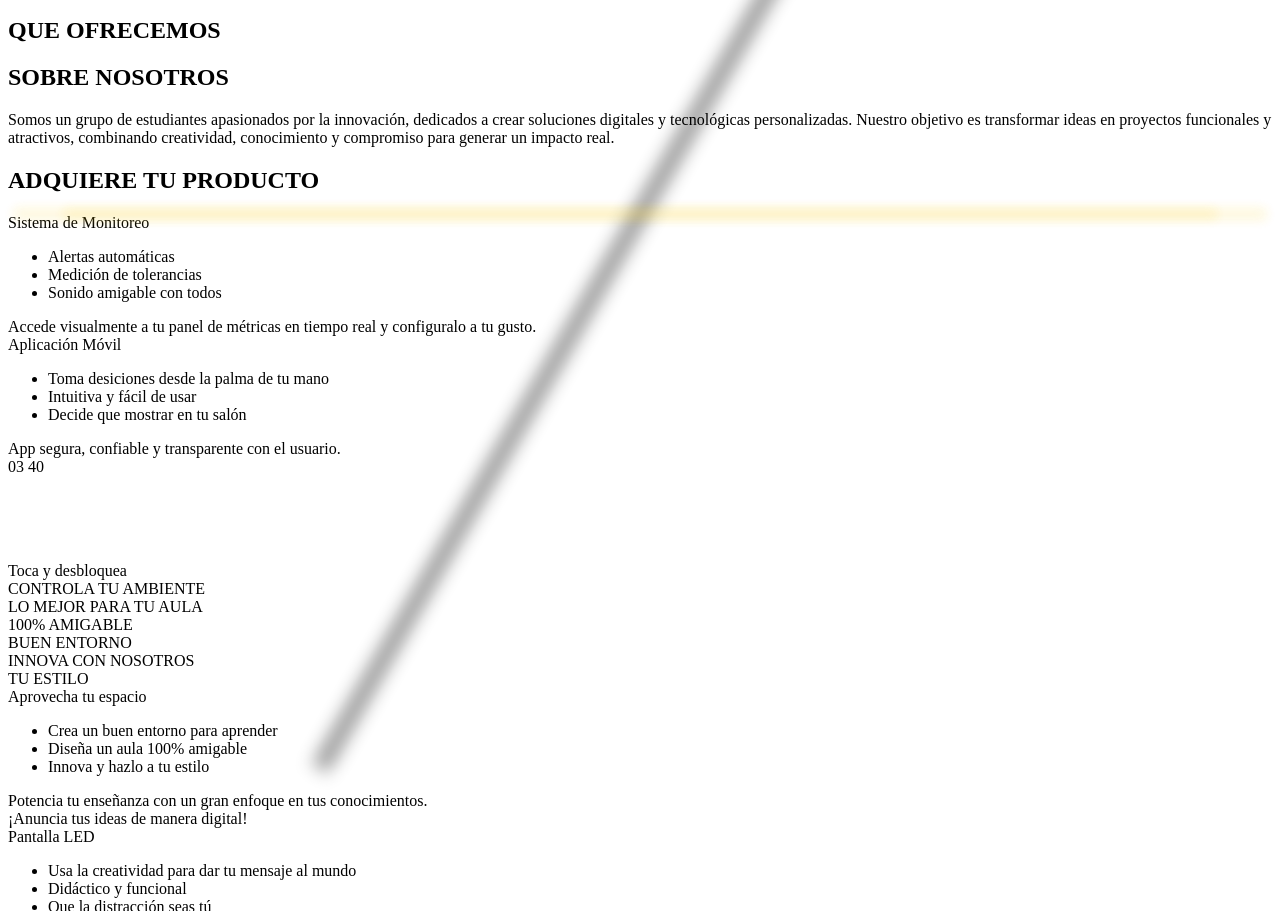
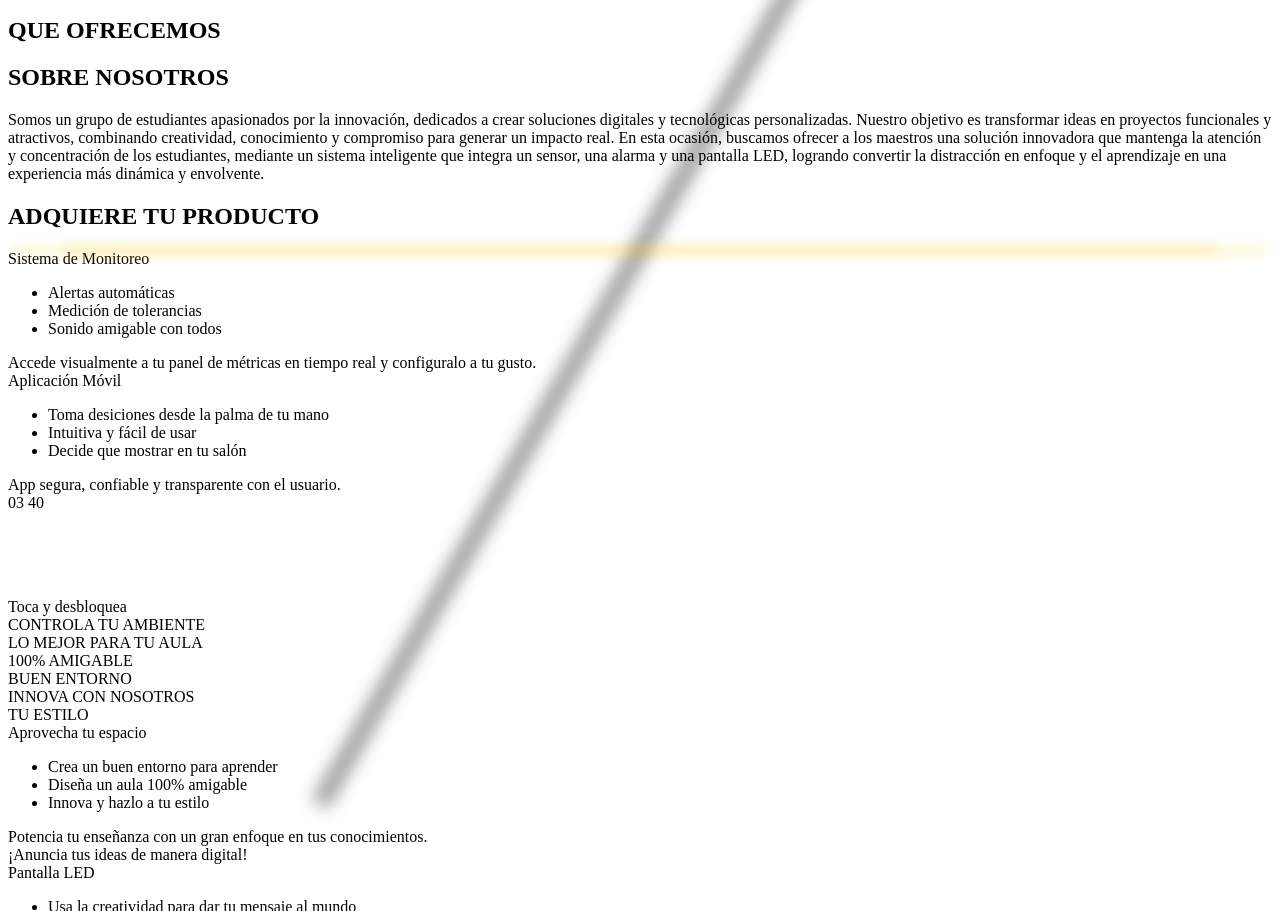
Before and after one commit to JhojanOMB/Audio-Plus, a plain HTML site: page paginas/inicio.html in a window 1280 px wide. Shown: the part 1470-2381 px from the top of the page. Drawn offline with nearby package versions, Linux system fonts and the light colour scheme; files whose address does not match are found by name.

Commit message:
Pagina semiterminada V3

```diff
--- a/paginas/inicio.html
+++ b/paginas/inicio.html
@@ -94,9 +94,7 @@
               active:translate-y-[2px] max-w-3xl mx-auto">
       Somos un grupo de estudiantes apasionados por la innovación, dedicados a crear
       <span class="font-semibold">soluciones digitales y tecnológicas personalizadas</span>.
-      Nuestro objetivo es transformar ideas en proyectos funcionales y atractivos, combinando
-      <span class="italic text-gray-700">creatividad, conocimiento y compromiso</span>
-      para generar un impacto real.
+      Nuestro objetivo es transformar ideas en proyectos funcionales y atractivos, combinando creatividad, conocimiento y compromiso para generar un impacto real. En esta ocasión, buscamos ofrecer a los maestros una solución innovadora que mantenga la atención y concentración de los estudiantes, mediante un sistema inteligente que integra un sensor, una alarma y una pantalla LED, logrando convertir la distracción en enfoque y el aprendizaje en una experiencia más dinámica y envolvente.
     </p>
 
 
```
